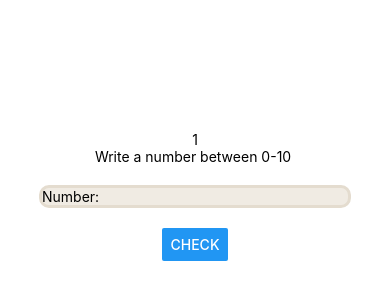
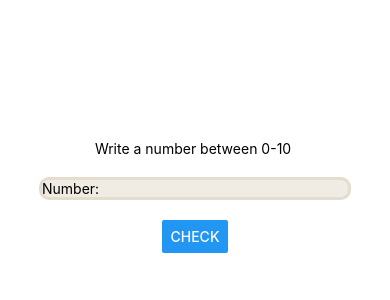
Before and after one commit to Dima-Bobeico/GuessTheNumber, a React Native app: screen / in a window 390 px wide. Shown: the part 226-526 px from the top of the page. Built offline with nearby package versions, Linux system fonts and the light colour scheme.

Commit message:
Update App.js

```diff
--- a/App.js
+++ b/App.js
@@ -25,7 +25,6 @@ export default function App() {
 
   return (
     <View style={styles.container}>
-      <Text>{number}</Text>
       <Text>Write a number between 0-10 </Text>
       <TextInput
         style={styles.TextInputStyle}
```
